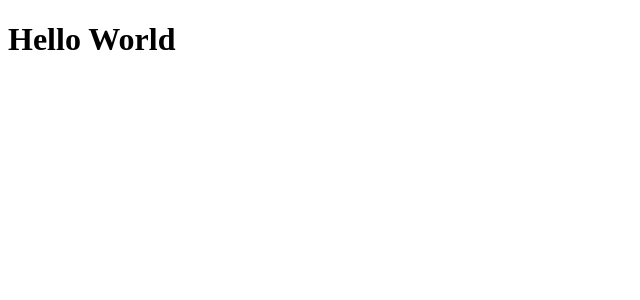
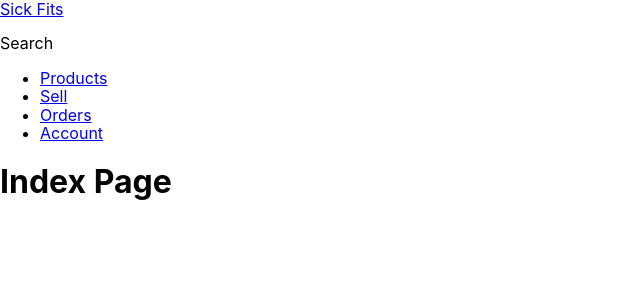
Before and after one commit to b-mendoza/advanced-react__wesbos, a Next.js app in the folder frontend/: page / in a window 1280 px wide. Shown: the top 300 px of the page, without its empty margins (0-640 px from the left). Built offline with nearby package versions, Linux system fonts and the light colour scheme.

Commit message:
feat: add initial page components

```diff
--- /dev/null
+++ b/frontend/pages/_app.tsx
@@ -0,0 +1,17 @@
+import { globalStyles } from '@/styles/globals';
+
+import 'normalize.css';
+
+import type { AppProps } from 'next/app';
+
+import { MainLayout } from '@/components/Layouts/MainLayout';
+
+export default function _App(props: AppProps): JSX.Element {
+  globalStyles();
+
+  return (
+    <MainLayout>
+      <props.Component {...props.pageProps} />
+    </MainLayout>
+  );
+}
--- /dev/null
+++ b/frontend/pages/account.tsx
@@ -0,0 +1,3 @@
+export default function AccountPage(): JSX.Element {
+  return <h1>Account Page</h1>;
+}
--- a/frontend/pages/index.tsx
+++ b/frontend/pages/index.tsx
@@ -1,3 +1,3 @@
-export default function IndexPage() {
-  return <h1>Hello World</h1>;
+export default function IndexPage(): JSX.Element {
+  return <h1>Index Page</h1>;
 }
--- /dev/null
+++ b/frontend/pages/orders.tsx
@@ -0,0 +1,3 @@
+export default function OrdersPage(): JSX.Element {
+  return <h1>Orders Page</h1>;
+}
--- /dev/null
+++ b/frontend/pages/products.tsx
@@ -0,0 +1,3 @@
+export default function ProductsPage(): JSX.Element {
+  return <h1>Products Page</h1>;
+}
--- /dev/null
+++ b/frontend/pages/sell.tsx
@@ -0,0 +1,3 @@
+export default function SellPage(): JSX.Element {
+  return <h1>Sell Page</h1>;
+}
```
